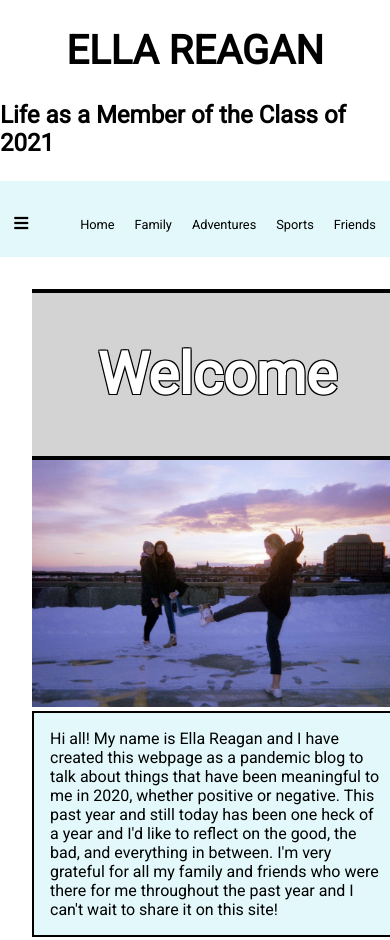
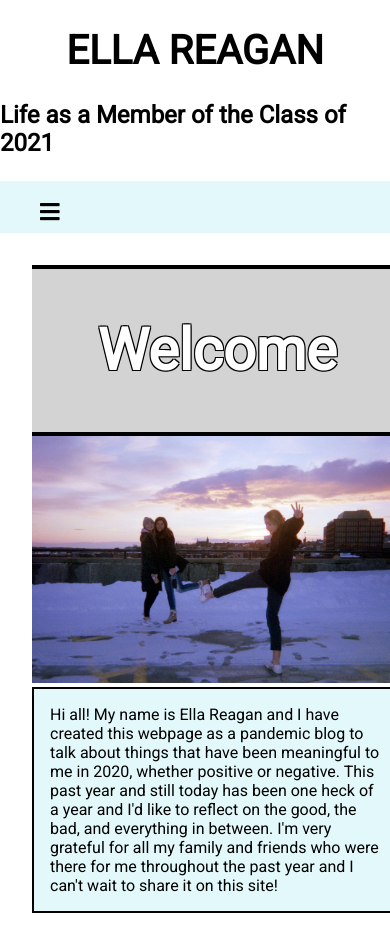
Before and after one commit to ellareags/Ella-Reagan--Final-Project-, a plain HTML site: page index.html in a window 390 px wide. Shown: the top 940 px of the page. Drawn offline with Linux system fonts and the light colour scheme.

Commit message:
small detail

```diff
--- a/css/style2.css
+++ b/css/style2.css
@@ -184,10 +184,13 @@ background-color: lightgrey;
   }
   .menu i{
     display: flex;
-    align-self: left;
+    position: absolute;
+    top: 20px;
+    left: 40px;
+    font-size: 1.4rem;
   }
   .nav a{
-    font-size: .8rem;
+    display: none;
   }
   .nav li{
     padding: 1.5rem .5rem;
@@ -201,6 +204,7 @@ background-color: lightgrey;
   .main-container div{
     width: 100%;
     float: none;
+    padding-left: none;
     justify-content: center;
   }
   .main-container{
@@ -218,7 +222,7 @@ background-color: lightgrey;
   }
   .hangout li{
   display: none;
-}
+  }
 }
 @media only screen and (max-width: 550px) {
 .main-container{
```
